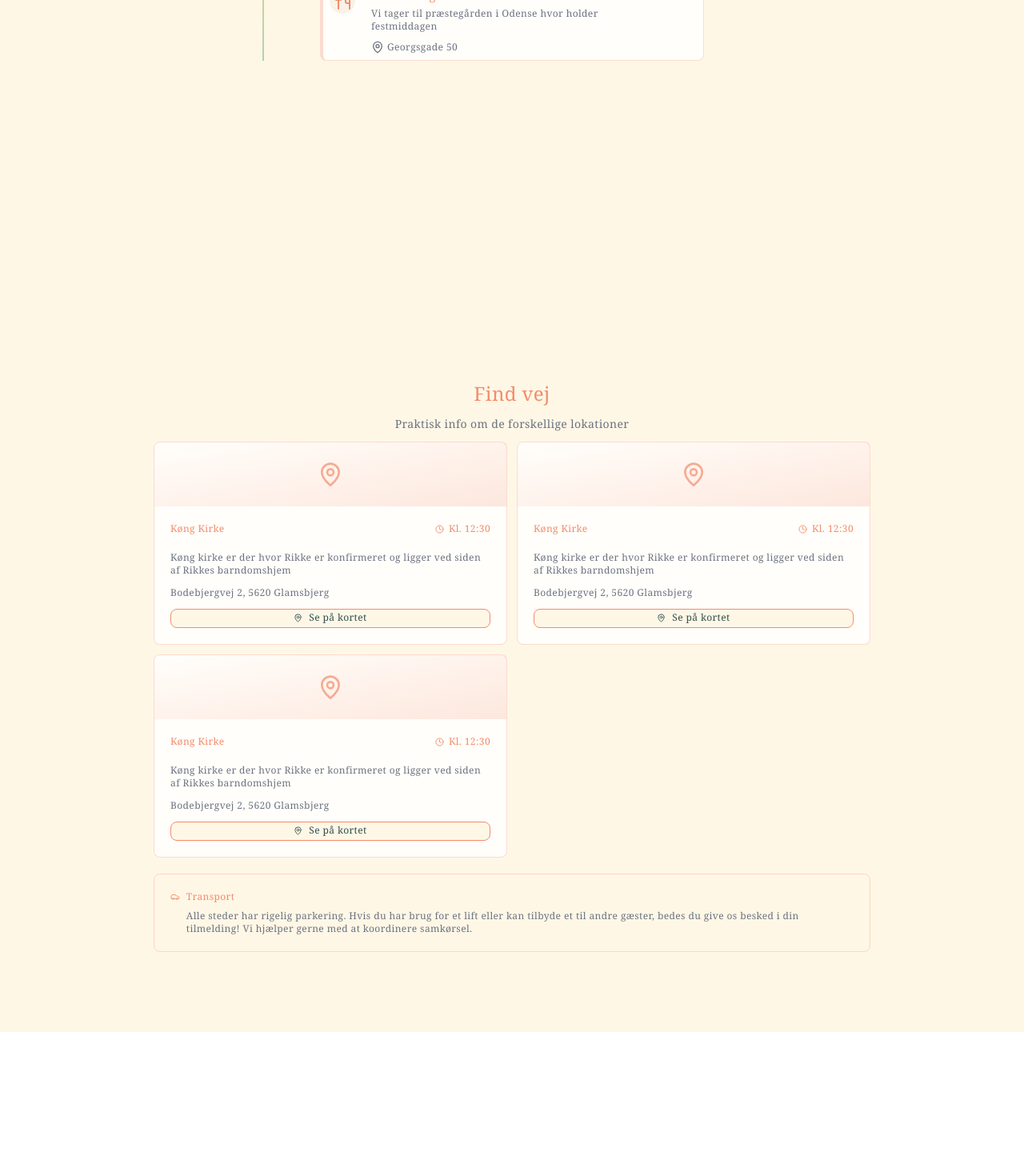
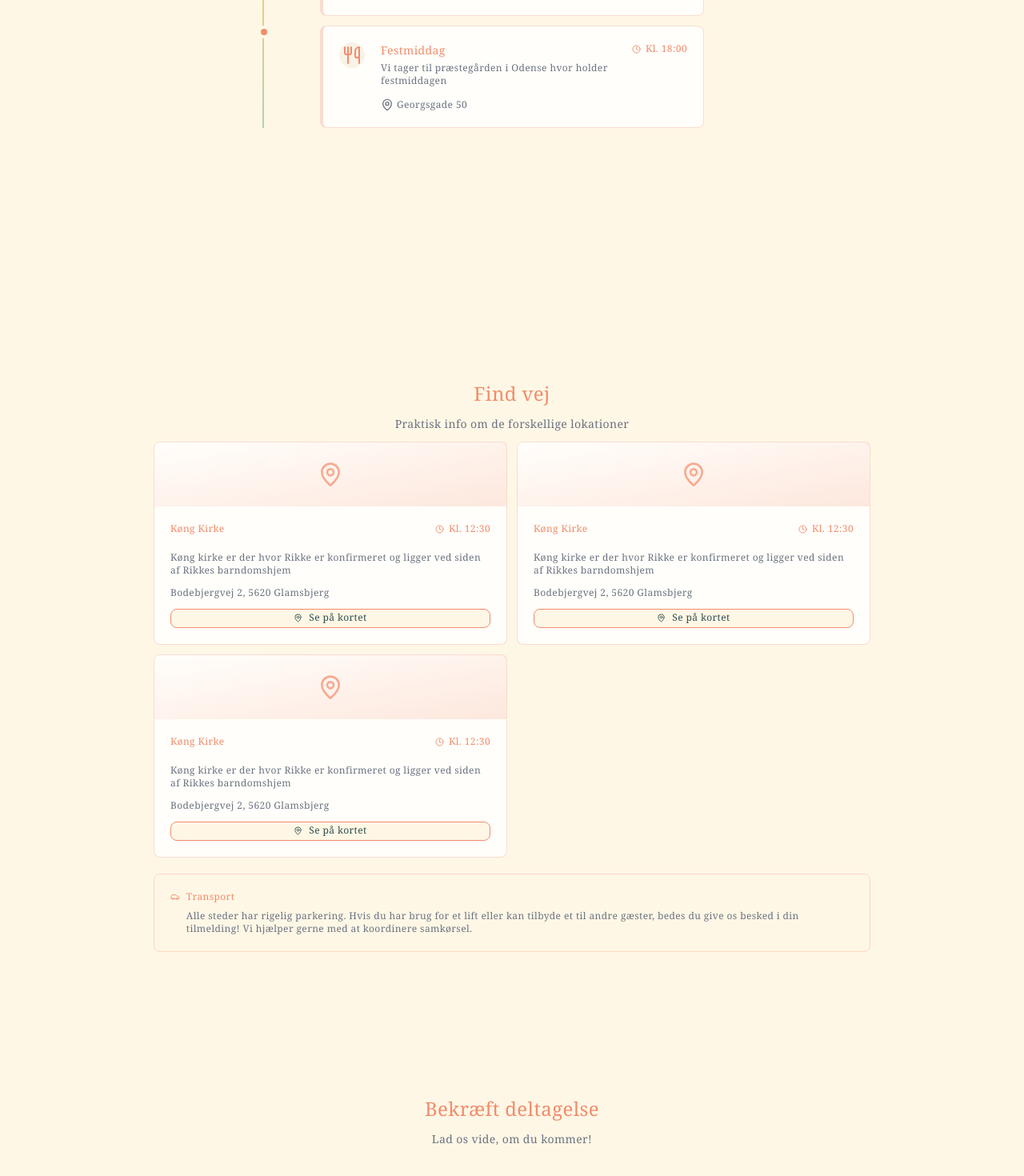
Before and after one commit to KatlaTL/wedding_application, a React (Vite) app: page /program in a window 1280 px wide. Shown: the part 2004-3474 px from the top of the page at 80% size. Before the commit the page ends 3294 px from the top, so only its background shows below. Built offline with nearby package versions, Linux system fonts and the light colour scheme.

Commit message:
change styling a bit

```diff
--- a/src/App.tsx
+++ b/src/App.tsx
@@ -1,5 +1,6 @@
 import Details from "./pages/Details"
 import Hero from "./pages/home/Hero"
+import Invitation from "./pages/Invitation/Invitation"
 import Location from "./pages/location/Location"
 import Program from "./pages/program/Program"
 
@@ -23,6 +24,10 @@ const App = () => {
         <section id="location">
           <Location />
         </section>
+
+        <section id="invitation">
+          <Invitation />
+        </section>
       </main>
     </div>
   )
--- /dev/null
+++ b/src/pages/Invitation/Invitation.tsx
@@ -0,0 +1,12 @@
+import Section from "../../components/Section"
+
+const Invitation = () => {
+
+    return (
+        <Section title="Bekræft deltagelse" description="Lad os vide, om du kommer!">
+
+        </Section>
+    )
+}
+
+export default Invitation;
--- a/src/pages/program/_components/ProgramTile.tsx
+++ b/src/pages/program/_components/ProgramTile.tsx
@@ -17,8 +17,8 @@ const ProgramTile: React.FC<ProgramTileProps> = ({
     icon: Icon
 }) => {
     return (
-        <div className="h-25 w-120 bg-background-muted rounded-lg border-primary/30 border-l-4 border-1 hover:shadow-lg">
-            <div className="flex flex-row p-2 items-start h-full">
+        <div className="h-32 w-120 bg-background-muted rounded-lg border-primary/30 border-l-4 border-1">
+            <div className="flex flex-row p-5 items-start h-full">
                 <div className="flex rounded-full w-8 h-8 bg-muted justify-center items-center">
                     {Icon && <Icon color="#F28C6B" />}
                 </div>
```
Also changed, not shown: src/components/Section.tsx (+4 -3 lines).
